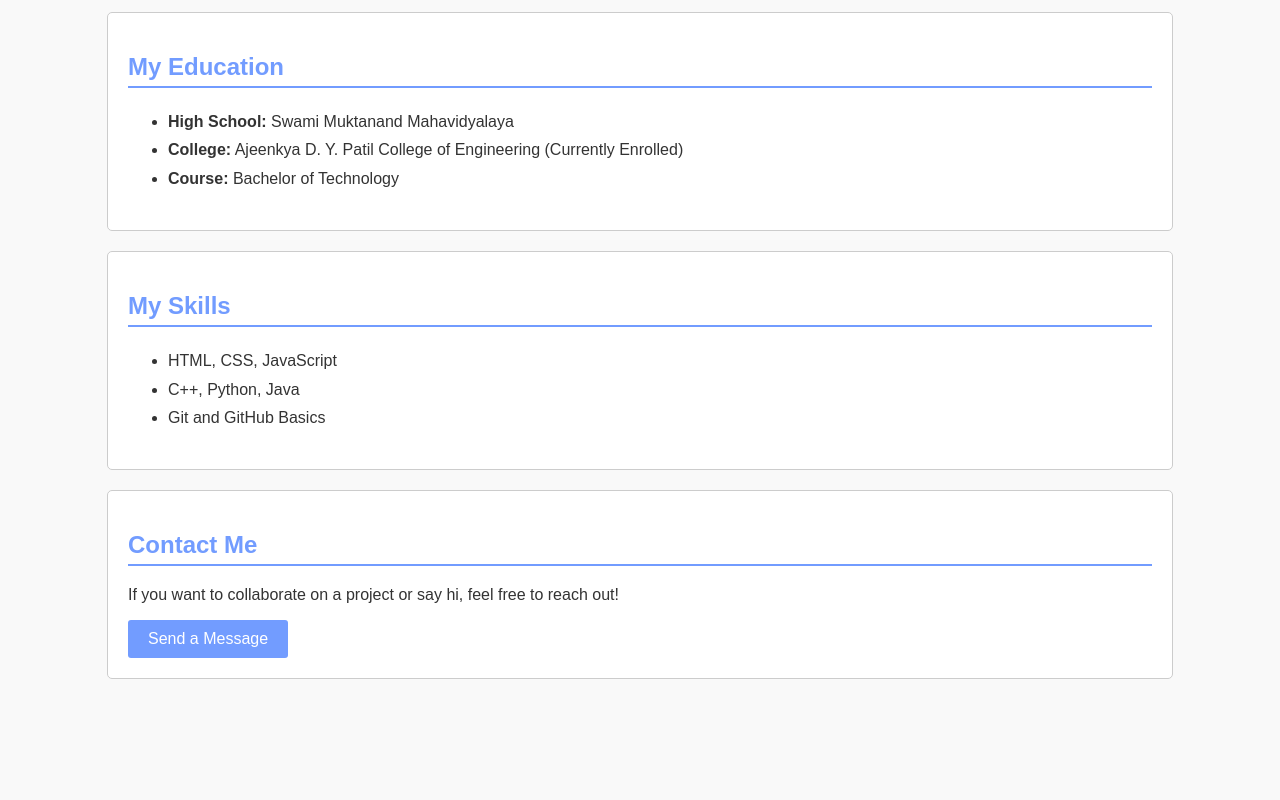
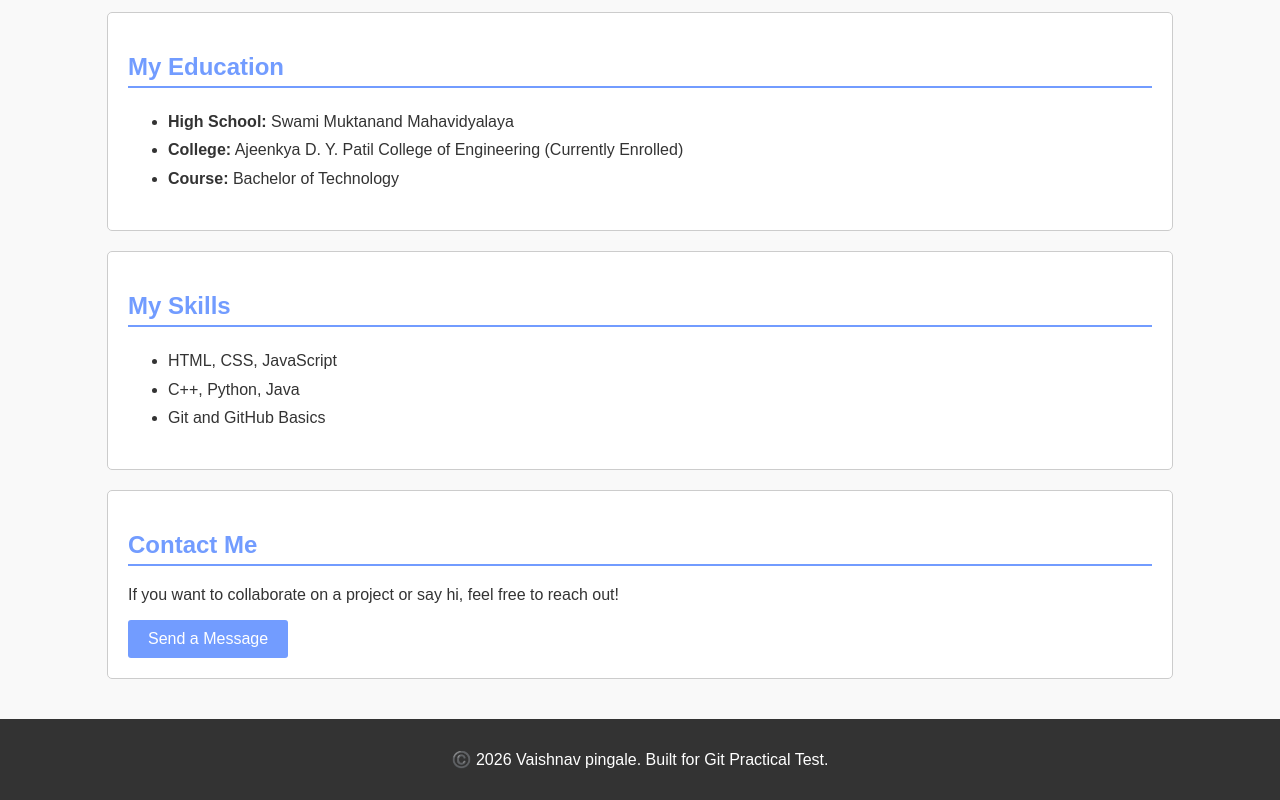
Before and after one commit to Vaishnav0096/Github-practice, a plain HTML site: page index.html in a window 1280 px wide. Shown: the part 391-1191 px from the top of the page. Before the commit the page ends 1090 px from the top, so only its background shows below. Drawn offline with Linux system fonts and the light colour scheme.

Commit message:
Add footer section to index.html

```diff
--- a/index.html
+++ b/index.html
@@ -5,7 +5,7 @@
     <link rel="stylesheet" href="style.css">
 </head>
 <body>
-    <!-- Navbar will go here later -->
+
 
     <div class="header">
         <h1>Hi, I'm Vaishnav Vijay Pingale</h1>
@@ -41,7 +41,9 @@
         <button id="contactBtn">Send a Message</button>
     </div>
 
-    <!-- Footer will go here later -->
+    <footer>
+    <p>©️ 2026 Vaishnav pingale. Built for Git Practical Test.</p>
+</footer>
 
     <script src="script.js"></script>
 </body>
```
